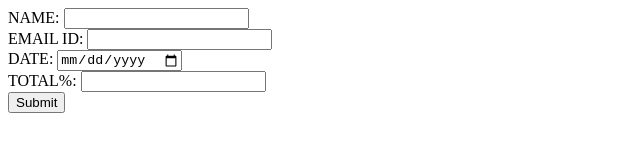
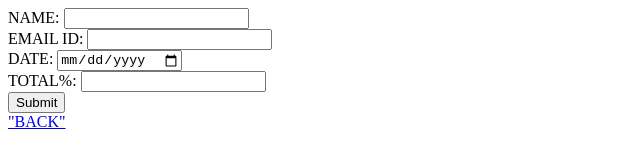
Before and after one commit to lokesh2113/learning-period, a plain HTML site: page sub.html in a window 1280 px wide. Shown: the full height of the page, 0-640 px from the left. Drawn offline with Linux system fonts and the light colour scheme.

Commit message:
Update sub.html

```diff
--- a/sub.html
+++ b/sub.html
@@ -20,6 +20,6 @@
         <br>
         <input type="submit">
     </form>
-
+    <a href="index.html" >"BACK"</a>
 </body>
 </html>
```
